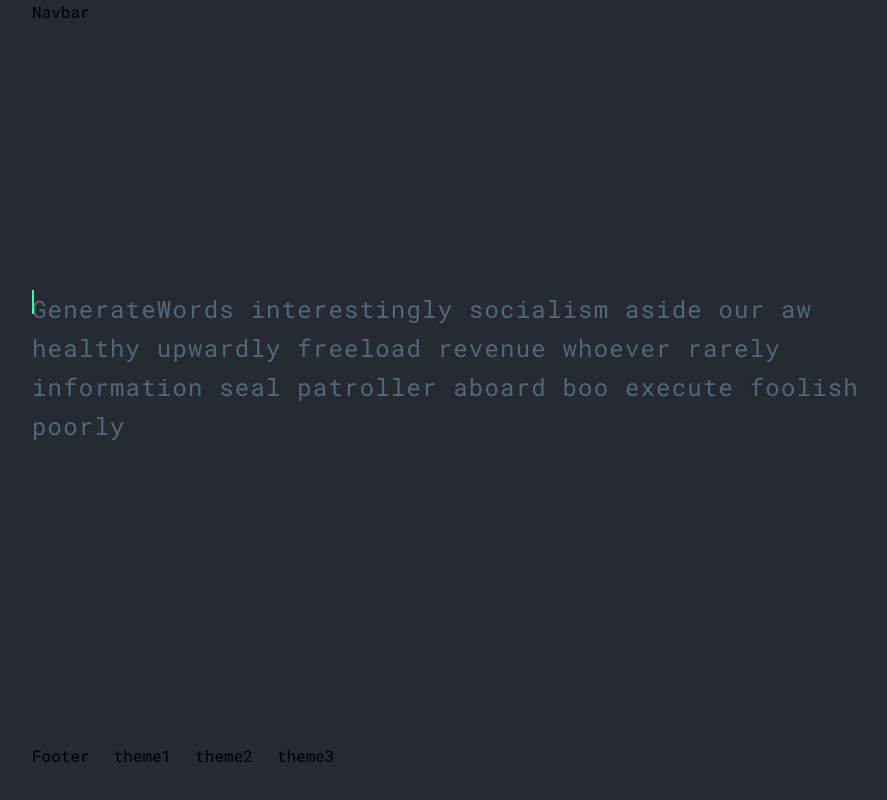
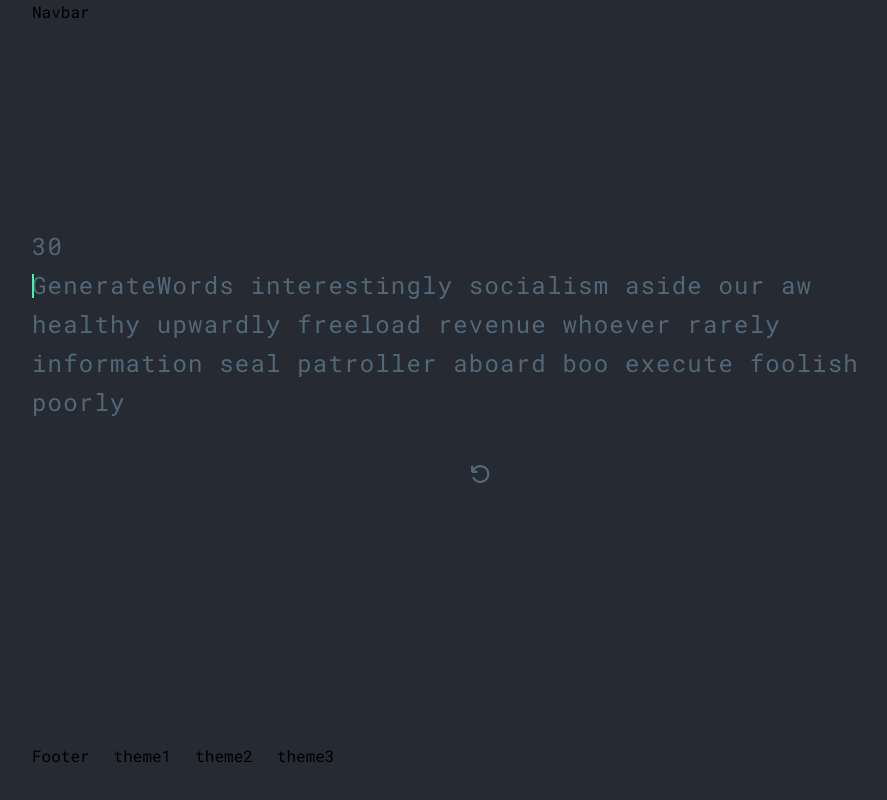
Before and after one commit to mozix5/turboText, a React (Vite) app: page / in a window 1280 px wide. Shown: the whole page, without its empty margins (160-1047 px from the left). Built offline with nearby package versions, Linux system fonts and the light colour scheme.

Commit message:
added timer and restart button

```diff
--- a/package.json
+++ b/package.json
@@ -13,7 +13,8 @@
     "@faker-js/faker": "^8.4.1",
     "framer-motion": "^11.1.5",
     "react": "^18.2.0",
-    "react-dom": "^18.2.0"
+    "react-dom": "^18.2.0",
+    "react-icons": "^5.1.0"
   },
   "devDependencies": {
     "@types/react": "^18.2.66",
--- a/src/App.jsx
+++ b/src/App.jsx
@@ -1,32 +1,59 @@
-import React, { useState } from "react";
+import React, { useState, useEffect } from "react";
 import GenerateWords from "./components/GenerateWords";
 import InputText from "./components/InputText";
 import Navbar from "./components/Navbar";
 import Footer from "./components/Footer";
 import Caret from "./components/Caret";
+import { VscDebugRestart } from "react-icons/vsc";
 
 export const App = () => {
   const [userInput, setUserInput] = useState([]);
+  const [timer, setTimer] = useState(30); // Initial timer value
+  const [flag, setFlag] = useState(false);
+
+  useEffect(() => {
+    let intervalId;
+    if (flag) {
+      intervalId = setInterval(() => {
+        setTimer((prevTimer) => prevTimer - 1);
+      }, 1000);
+    }
+
+    return () => clearInterval(intervalId);
+  }, [flag]);
+
   const handleKeyPress = (e) => {
-    setUserInput((pre) => {
-      return [...pre, e.key];
-    });
+    setFlag(true);
+    setUserInput((prevInput) => [...prevInput, e.key]);
   };
-  console.log(userInput);
+
+  const restartGame = () => {
+    setTimer(30);
+    setUserInput([]);
+    setFlag(false);
+  };
+
   return (
     <div
-      className=" h-screen bg-primary font-roboto px-48 flex flex-col"
+      className="h-screen bg-primary font-roboto px-48 flex flex-col"
       onKeyDown={handleKeyPress}
       tabIndex="0"
     >
       <Navbar />
-      <div className=" leading-relaxed text-2xl tracking-wider flex-1 items-center flex">
-        <div className="relative flex items-center">
+      <div className="leading-relaxed text-2xl tracking-wider flex-1 flex flex-col justify-center">
+        <div className="text-typography">{timer}</div>
+        <div className="relative mb-4">
           <GenerateWords />
-          <div className="absolute top-0 flex items-center ">
+          <div className="absolute top-0 flex items-center min-h-10">
             <InputText text={userInput} />
             <Caret />
           </div>
+        </div>
+        <div className="flex justify-center py-6">
+          <VscDebugRestart
+            className="text-typography cursor-pointer"
+            onClick={restartGame}
+          />
         </div>
       </div>
       <Footer />
```
Also changed, not shown: 1 other file (tests, documents, lock files or other folders).
